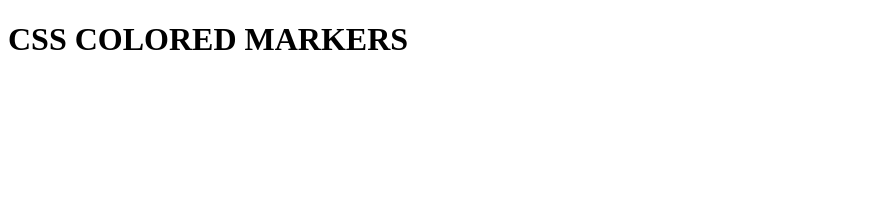
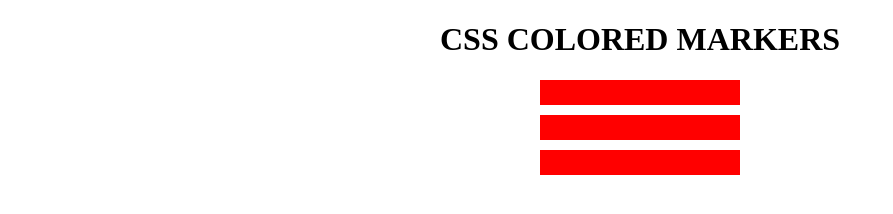
Before and after one commit to Psalm-cell/CSS-colored-Marker, a plain HTML site: page index.html in a window 1280 px wide. Shown: the whole page, without its empty margins (0-893 px from the left). Drawn offline with Linux system fonts and the light colour scheme.

Commit message:
I renamed my stylesheet for my index file and edited my CSS file, I also modified my index HTML file

```diff
--- /dev/null
+++ b/Style Folder/style.css
@@ -0,0 +1,9 @@
+h1 {
+    text-align: center;
+}
+.marker {
+    background-color: #ff0000;
+    height: 25px;
+    width: 200px;
+    margin: 10px auto;
+}
--- a/index.html
+++ b/index.html
@@ -4,12 +4,14 @@
     <meta charset="UTF-8">
     <meta name="viewport" content="width=device-width, initial-scale=1.0">
     <title>CSS Colored Markers</title>
-    <link rel="Stylesheet" href="/Style Folder/index.css">
+    <link rel="Stylesheet" href="./Style Folder/style.css">
 </head>
 <body>
     <h1>CSS COLORED MARKERS</h1>
     <div class="container">
         <div class="marker"></div>
+        <div class="marker"></div>
+        <div class="marker"></div>
     </div>
 </body>
 </html>
```
Also changed, not shown: Style Folder/index.css (deleted).
